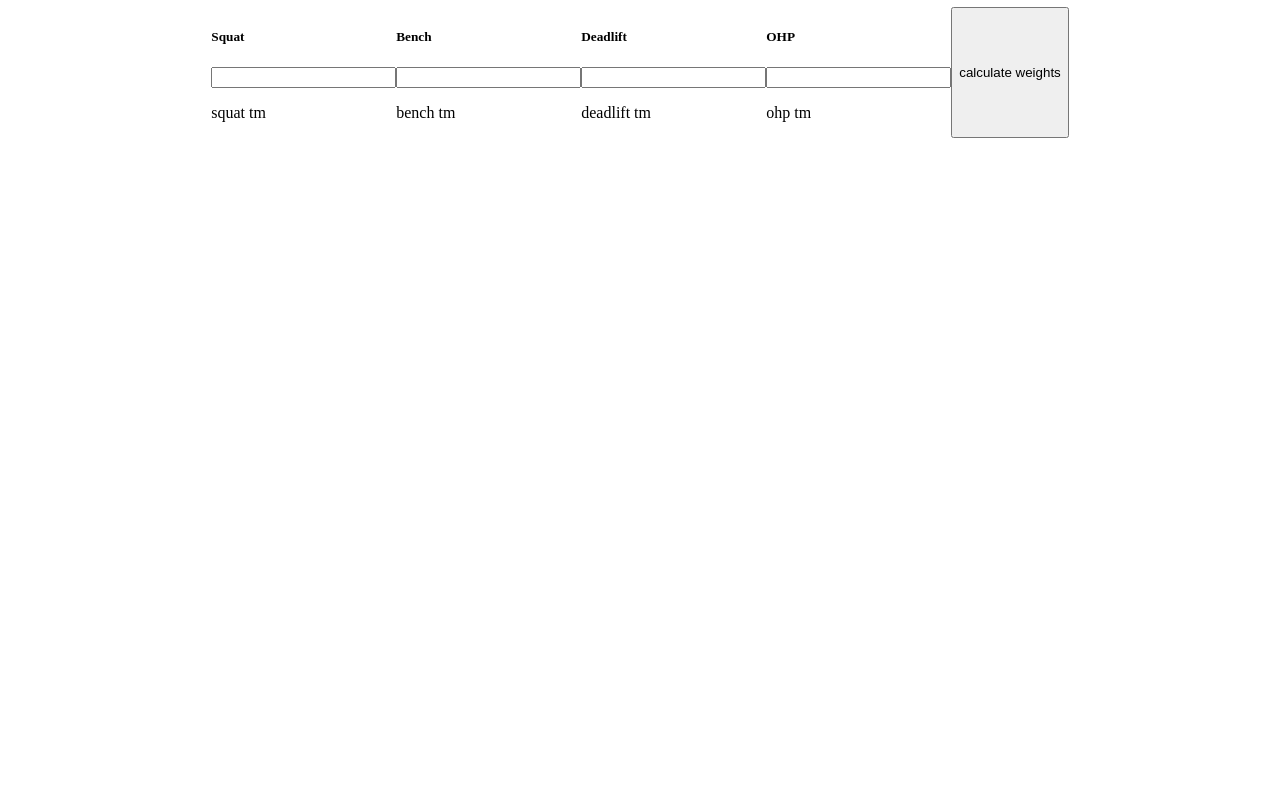
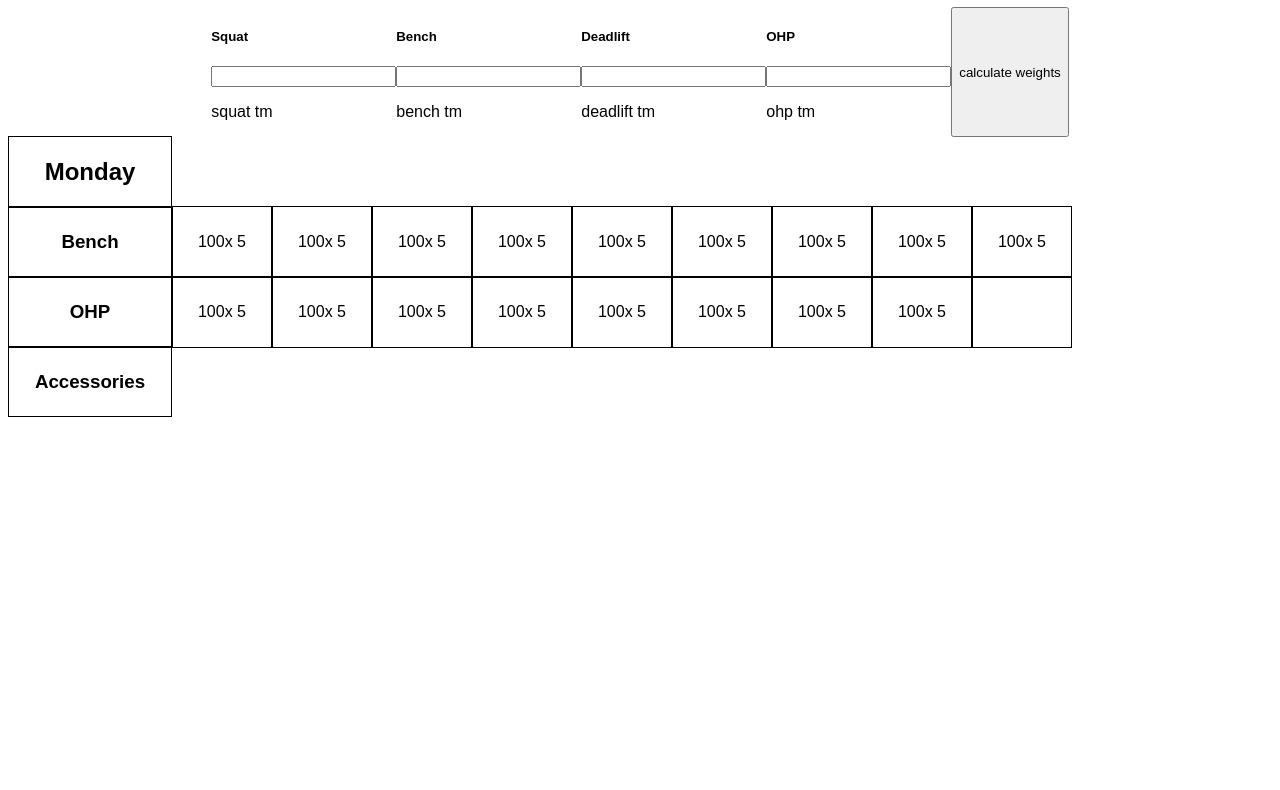
Before and after one commit to brianqian/nsunscalculator, a plain HTML site: page index.html in a window 1280 px wide. Shown: the part 73-863 px from the top of the page. Before the commit the page ends 800 px from the top, so only its background shows below. Drawn offline with Linux system fonts and the light colour scheme.

Commit message:
alignment and grid established

```diff
--- a/assets/css/style.css
+++ b/assets/css/style.css
@@ -1,3 +1,7 @@
+body {
+  font-family: Arial, Helvetica, sans-serif;
+}
+
 .weight-entry {
   display: flex;
   width: auto;
@@ -7,3 +11,93 @@
 h1 {
   text-align: center;
 }
+h3 {
+  margin: 0;
+  padding: 0;
+}
+
+.day {
+  display: flex;
+  flex-direction: column;
+}
+
+/* div {
+  border: 1px black solid;
+} */
+
+main {
+  display: grid;
+  grid-template-rows: repeat(5, 1fr);
+}
+.monday-container {
+  grid-row: 1;
+}
+
+.day {
+  /* display: grid;
+  grid-template-columns: repeat(22, 1fr);
+  grid-template-rows: repeat(4, 1fr); */
+  display: flex;
+  flex-direction: row;
+}
+
+.title-container {
+  flex: 2;
+  display: grid;
+  grid-template-rows: repeat(4, 1fr);
+  align-items: center;
+}
+
+.titles {
+  display: flex;
+  justify-content: center;
+  align-items: center;
+  border: 1px black solid;
+  height: 100%;
+}
+.workouts {
+  display: grid;
+  flex: 8;
+  grid-template-rows: repeat(4, 1fr);
+  grid-template-columns: repeat(11, 100px);
+  align-items: center;
+}
+.day-title {
+  grid-row: 1;
+  flex: 1;
+}
+.t1-title {
+  grid-row: 2;
+  flex: 1;
+}
+.t2-title {
+  grid-row: 3;
+  flex: 1;
+}
+.t3-title {
+  grid-row: 4;
+  flex: 1;
+}
+
+.t1 {
+  grid-row: 2;
+}
+
+.t2 {
+  grid-row: 3;
+}
+
+.t3 {
+  grid-row: 4;
+  flex: 1;
+}
+
+.set {
+  display: flex;
+  align-items: center;
+  justify-content: center;
+  grid-column: span 1;
+  align-content: center;
+  border: 1px black solid;
+  height: 100%;
+}
--- a/index.html
+++ b/index.html
@@ -38,10 +38,70 @@
     </div>
 
     <main>
-      <div class="monday-container">
-        <div class="t1"></div>
-        <div class="t2"></div>
-        <div class="monday-accessories"></div>
+      <div class="monday-container day">
+        <div class="title-container">
+          <h2 class="titles day-title">Monday</h2>
+          <h3 class="titles t1-title">Bench</h3>
+          <h3 class="titles t2-title">OHP</h3>
+          <h3 class="titles t3-title">Accessories</h3>
+        </div>
+        <div class="workouts">
+          <div class="set t1">
+            <span class=" set-weight t1-mon-1">100</span><span class="set-reps"> x 5</span>
+          </div>
+          <div class="set t1">
+            <span class=" set-weight t1-mon-2">100</span><span class="set-reps"> x 5</span>
+          </div>
+          <div class="set t1">
+            <span class=" set-weight t1-mon-3">100</span><span class="set-reps"> x 5</span>
+          </div>
+          <div class="set t1">
+            <span class=" set-weight t1-mon-4">100</span><span class="set-reps"> x 5</span>
+          </div>
+          <div class="set t1">
+            <span class=" set-weight t1-mon-5">100</span><span class="set-reps"> x 5</span>
+          </div>
+          <div class="set t1">
+            <span class=" set-weight t1-mon-6">100</span><span class="set-reps"> x 5</span>
+          </div>
+          <div class="set t1">
+            <span class=" set-weight t1-mon-7">100</span><span class="set-reps"> x 5</span>
+          </div>
+          <div class="set t1">
+            <span class=" set-weight t1-mon-8">100</span><span class="set-reps"> x 5</span>
+          </div>
+          <div class="set t1">
+            <span class=" set-weight t1-mon-9">100</span><span class="set-reps"> x 5</span>
+          </div>
+          <div class="set t2">
+            <span class="set-weight t2-mon-1">100</span><span class="set-reps"> x 5</span>
+          </div>
+          <div class="set t2">
+            <span class="set-weight t2-mon-2">100</span><span class="set-reps"> x 5</span>
+          </div>
+          <div class="set t2">
+            <span class="set-weight t2-mon-3">100</span><span class="set-reps"> x 5</span>
+          </div>
+          <div class="set t2">
+            <span class="set-weight t2-mon-4">100</span><span class="set-reps"> x 5</span>
+          </div>
+          <div class="set t2">
+            <span class="set-weight t2-mon-5">100</span><span class="set-reps"> x 5</span>
+          </div>
+          <div class="set t2">
+            <span class="set-weight t2-mon-6">100</span><span class="set-reps"> x 5</span>
+          </div>
+          <div class="set t2">
+            <span class="set-weight t2-mon-7">100</span><span class="set-reps"> x 5</span>
+          </div>
+          <div class="set t2">
+            <span class="set-weight t2-mon-8">100</span><span class="set-reps"> x 5</span>
+          </div>
+          <div class="set t2">
+            <span class="set-weight t2-mon-9"></span><span class="set-reps"> </span>
+          </div>
+          <div class="t3"></div>
+        </div>
       </div>
     </main>
   </body>
@@ -59,6 +119,13 @@
     return Math.ceil(tMax / 5) * 5;
   }
 
+  function repWeightCalculator(percentage, tm) {
+    const repWeight = tm * percentage;
+    return Math.round(repWeight / 5) * 5;
+  }
+
+  function generateMonday() {}
+
   weightButton.addEventListener('click', () => {
     const squatRM = document.querySelector('.squat-rm').value;
     const benchRM = document.querySelector('.bench-rm').value;
@@ -72,7 +139,7 @@
     benchDisplay.textContent = benchTM;
     deadliftDisplay.textContent = deadliftTM;
     ohpDisplay.textContent = ohpTM;
-
-    console.log('pressed');
+    const mondayWeight = repWeightCalculator(0.75, benchTM);
+    console.log(mondayWeight);
   });
 </script>
```
